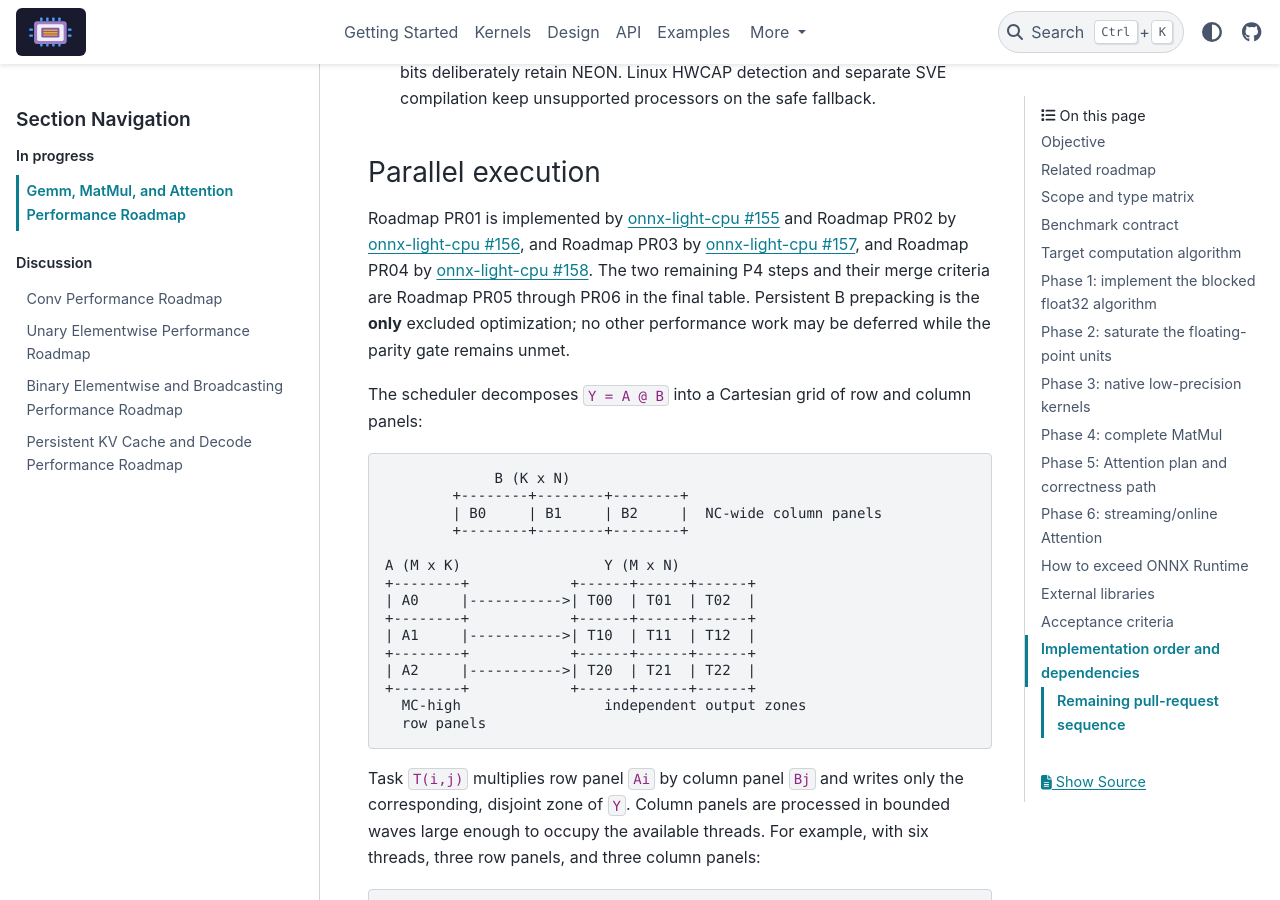
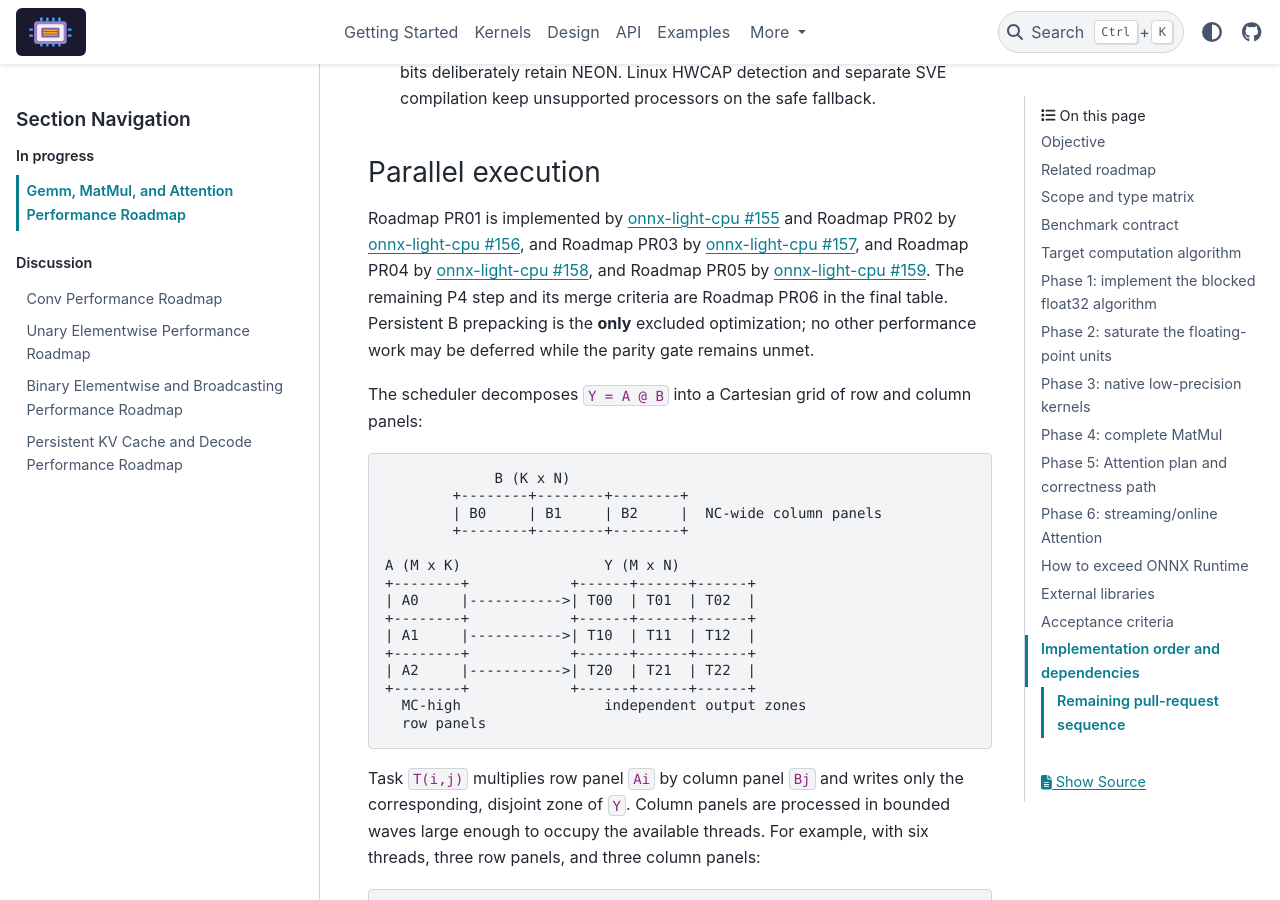
Before and after one commit to xadupre/onnx-light-cpu, a Sphinx documentation site: the page built from docs/next_steps/2026_08_gemm_matmul.rst, in a window 1280 px wide and 900 px high, scrolled down 6575 px. Built offline with Sphinx 7.4.7 and the PyData theme 0.15.4, drawn with Linux system fonts in a browser that asks for light colours; pages that are not in the unit, such as notebooks, are missing from menus; some of the changed text lies outside the part shown.

Commit message:
Link ARM GEMM roadmap PR
Co-authored-by: Copilot <223556219+Copilot@users.noreply.github.com>

```diff
--- a/docs/next_steps/2026_08_gemm_matmul.rst
+++ b/docs/next_steps/2026_08_gemm_matmul.rst
@@ -271,10 +271,12 @@ Roadmap PR01 is implemented by `onnx-light-cpu #155
 `onnx-light-cpu #157
 <https://github.com/xadupre/onnx-light-cpu/pull/157>`_, and Roadmap PR04 by
 `onnx-light-cpu #158
-<https://github.com/xadupre/onnx-light-cpu/pull/158>`_. The two remaining P4
-steps and their merge criteria are Roadmap PR05 through PR06 in the final
-table. Persistent B prepacking is the **only** excluded optimization; no other
-performance work may be deferred while the parity gate remains unmet.
+<https://github.com/xadupre/onnx-light-cpu/pull/158>`_, and Roadmap PR05 by
+`onnx-light-cpu #159
+<https://github.com/xadupre/onnx-light-cpu/pull/159>`_. The remaining P4 step
+and its merge criteria are Roadmap PR06 in the final table. Persistent B
+prepacking is the **only** excluded optimization; no other performance work
+may be deferred while the parity gate remains unmet.
 
 The scheduler decomposes ``Y = A @ B`` into a Cartesian grid of row and column
 panels:
@@ -645,8 +647,8 @@ require measurements on dedicated hardware.
      - Priority FP32/FP64 corpus reaches at least 1.0x ONNX Runtime median
        performance with no priority shape below 0.9x.
      - P3.
-     - Scheduler PR01, epilogue PR02, x86 tuning PR03, and thread runtime PR04
-       are implemented; the two remaining PRs are Roadmap PR05 through PR06
+     - Scheduler PR01, epilogue PR02, x86 tuning PR03, thread runtime PR04, and
+       ARM kernels PR05 are implemented; the remaining PR is Roadmap PR06
        below.
      - `onnx-light-cpu #133
        <https://github.com/xadupre/onnx-light-cpu/pull/133>`_,
@@ -757,7 +759,8 @@ current status.
        Runtime vector-length-aware SVE/SVE2 profiles pass the ARM correctness
        and performance corpus with NEON fallback.
      - PR02
-     - Pending
+     - `Implemented in #159
+       <https://github.com/xadupre/onnx-light-cpu/pull/159>`_
    * - Roadmap PR06
      - FP32/FP64 parity gate.
      - Raw results cover every priority platform/type corpus; median speed-up
```
